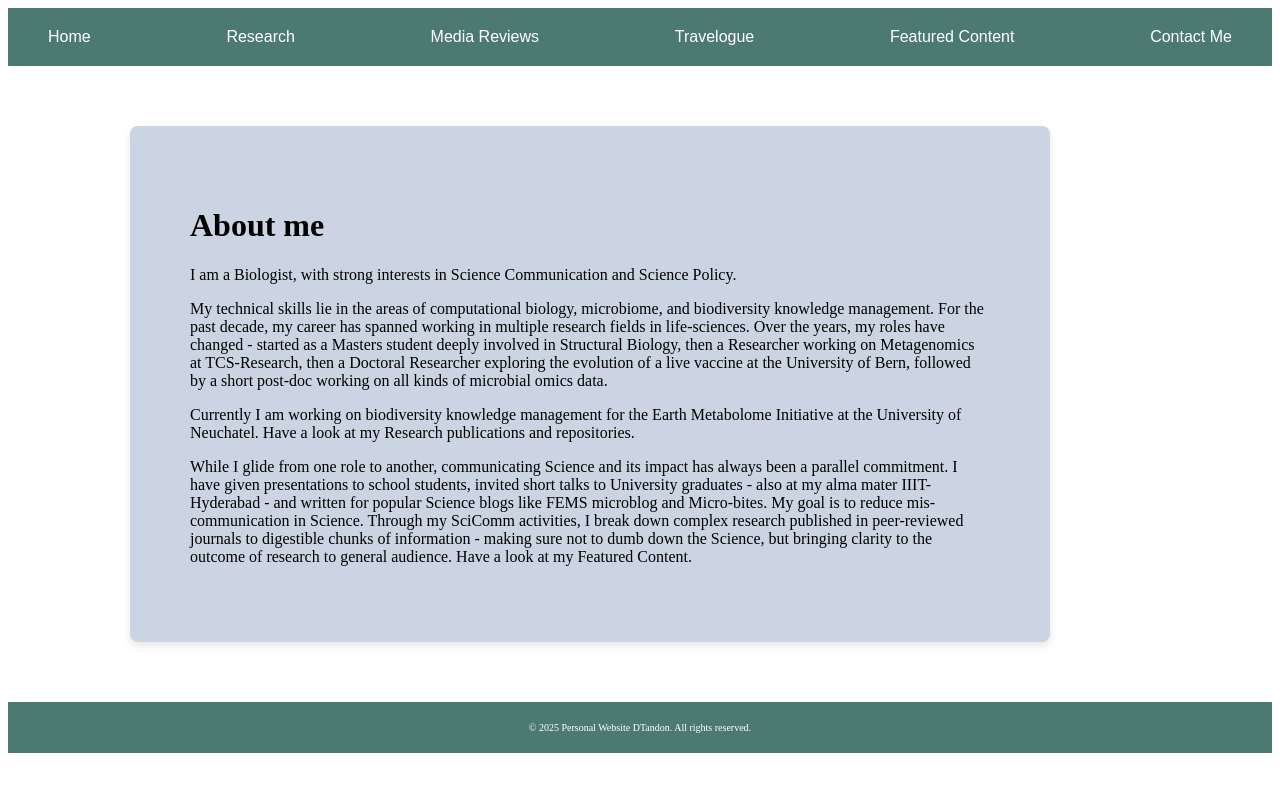
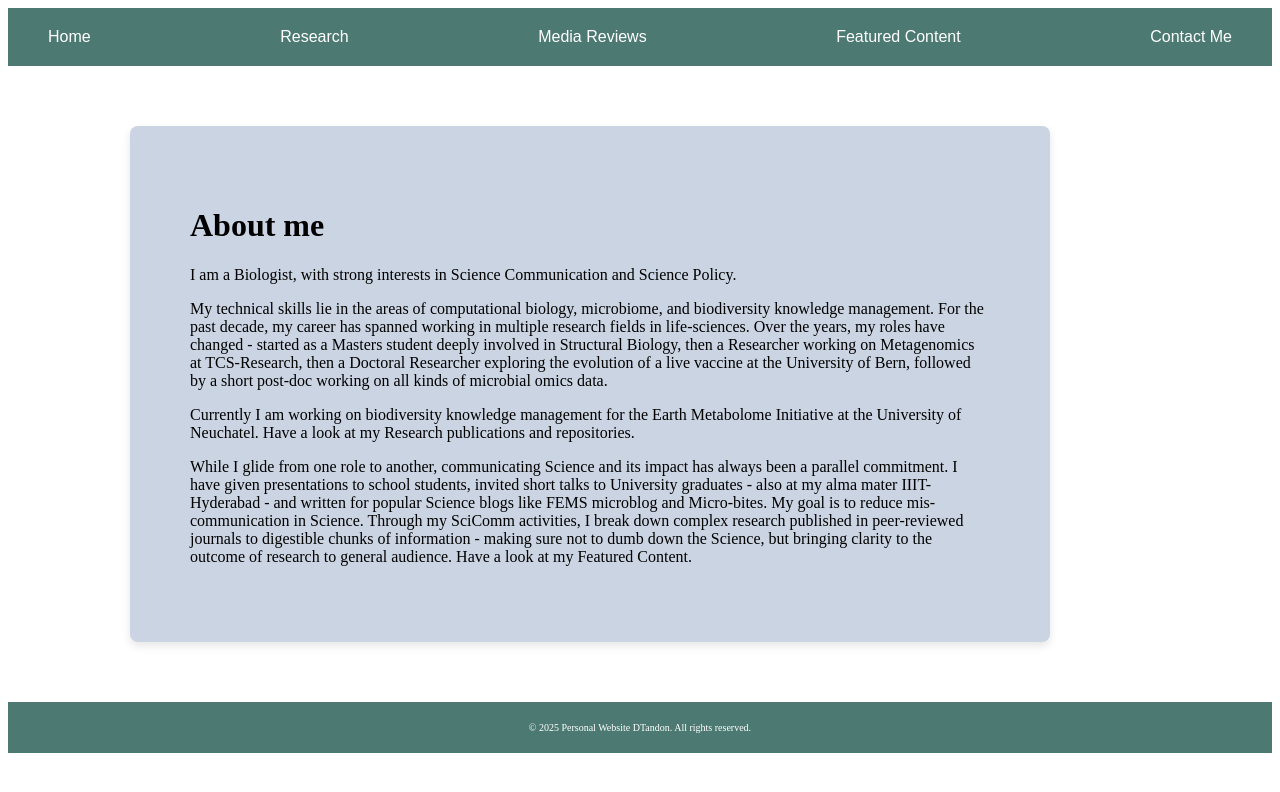
Before and after one commit to mdrishti/mdrishti.github.io, a Jekyll site: the page built from index.md, in a window 1280 px wide. Shown: the top 792 px of the page. Built offline with Jekyll 4.4.1, drawn with Linux system fonts in a browser that asks for light colours.

Commit message:
removed travlogue for now

```diff
--- a/_layouts/default.html
+++ b/_layouts/default.html
@@ -249,7 +249,6 @@
       <a href="/" class="nav-link" data-tab="home">Home</a>
       <a href="/research/" class="nav-link" data-tab="research">Research</a>
       <a href="/media-reviews/" class="nav-link" data-tab="media-reviews">Media Reviews</a>
-      <a href="/travelogue/" class="nav-link" data-tab="travelogue">Travelogue</a>
       <a href="/featured-content/" class="nav-link" data-tab="featured-content">Featured Content</a>
       <a href="/contact-me/" class="nav-link" data-tab="contact-me">Contact Me</a>
     </nav>
```
